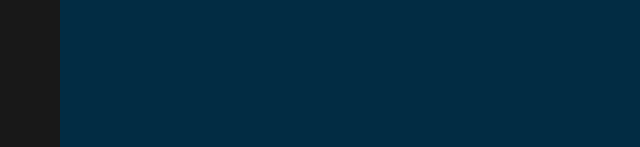
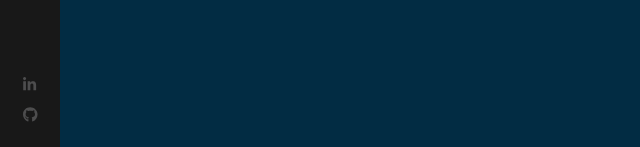
Before and after one commit to I-hate-usernames97/react-portfolio, a React (Create React App) app: page / in a window 1280 px wide. Shown: the part 650-797 px from the top of the page, without its empty margins (0-640 px from the left). Built offline with nearby package versions, Linux system fonts and the light colour scheme.

Commit message:
added links to github and linkedin

```diff
--- a/src/components/Sidebar/index.js
+++ b/src/components/Sidebar/index.js
@@ -4,6 +4,7 @@ import LogoS from '../../assets/images/logo-s.png'
 import LogoSubtitle from '../../assets/images/logo_sub.png'
 import { FontAwesomeIcon } from '@fortawesome/react-fontawesome'
 import { faEnvelope, faHome, faUser } from '@fortawesome/free-solid-svg-icons'
+import { faGithub, faLinkedinIn } from '@fortawesome/free-brands-svg-icons'
 
 
 const Sidebar = () => (
@@ -23,6 +24,18 @@ const Sidebar = () => (
                 <FontAwesomeIcon icon={faEnvelope} color="#4d4d4e" />
             </NavLink>
         </nav>
+        <ul>
+            <li>
+                <a target='_blank' rel='noreferrer' href='https://www.linkedin.com/in/christopher-john-hahn/'>
+                    <FontAwesomeIcon icon={faLinkedinIn} color="#4d4d4e" />
+                </a>
+            </li>
+            <li>
+                <a target='_blank' rel='noreferrer' href='https://github.com/I-hate-usernames97'>
+                    <FontAwesomeIcon icon={faGithub} color="#4d4d4e" />
+                </a>
+            </li>
+        </ul>
     </div>
 )
 
--- a/src/components/Sidebar/index.scss
+++ b/src/components/Sidebar/index.scss
@@ -122,10 +122,9 @@
           color: #4d4d4e;
         }
 
-        &:hover {
-          .anchor-icon {
+        &:hover svg {
             color: #ffd700;
-          }
+
         }
       }
     }
--- a/src/index.css
+++ b/src/index.css
@@ -5,7 +5,7 @@ html {
 
 body {
   margin: 0;
-  font-family: 300 11px/1.4 'Helvetica Neue', sans-serif;
+  font: 300 11px/1.4 'Helvetica Neue', sans-serif;
   color: #444;
   background: #022c43;
   overflow: hidden;
```
